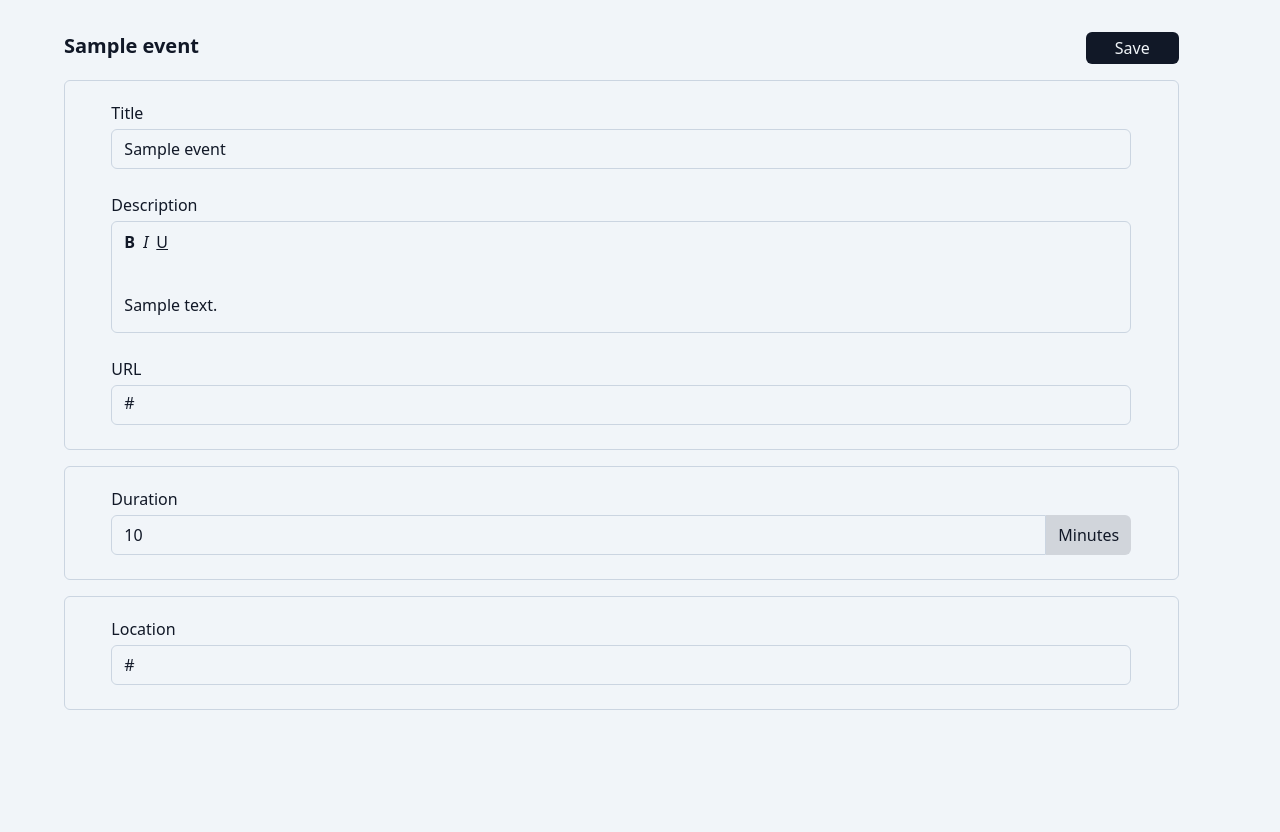
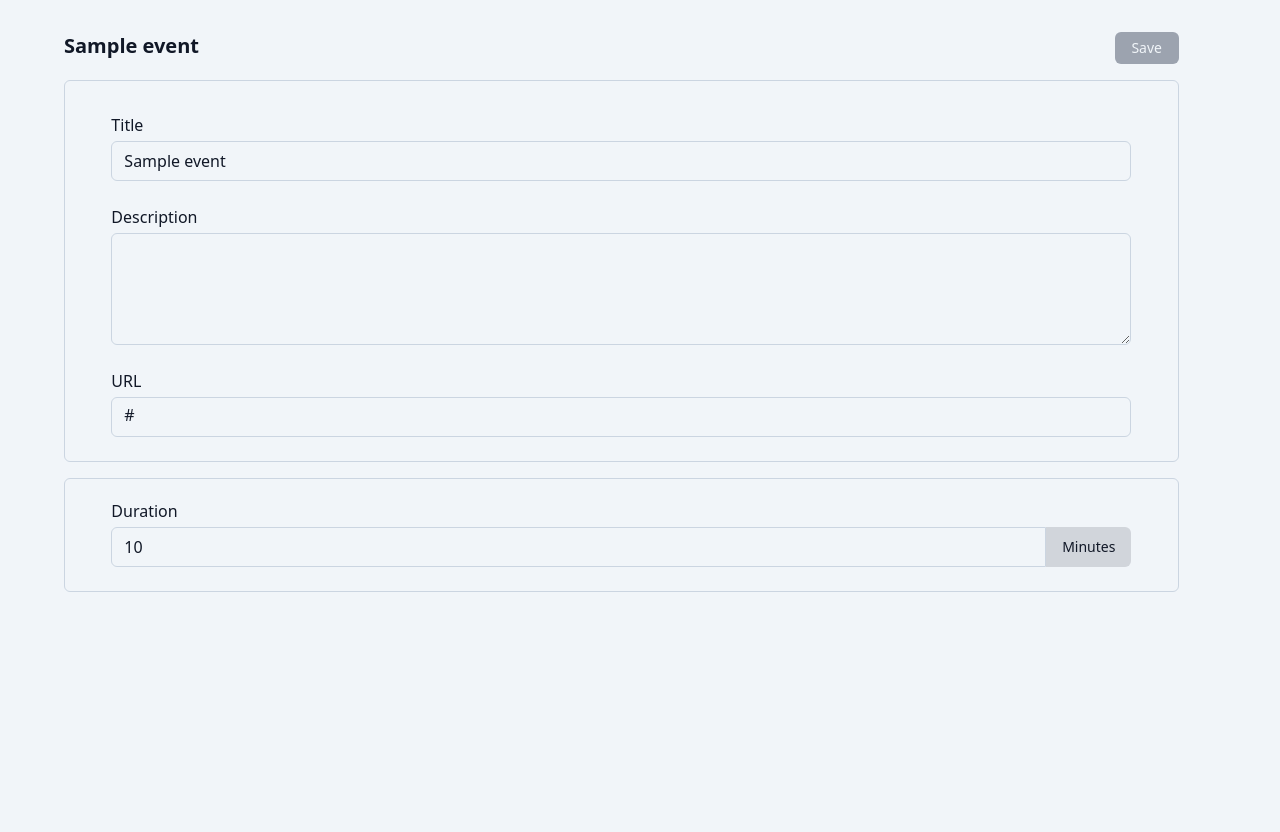
Before and after one commit to Agahan14/schedule, a FastAPI app: page /event/update/1 in a window 1280 px wide. Run offline with FastAPI, Linux system fonts and the light colour scheme; tables that the repository leaves empty hold one stand-in row (values such as "Sample post"); some libraries are stand-ins or nearby versions.

Commit message:
💩 Event templates modified

```diff
--- a/src/project/models/event.py
+++ b/src/project/models/event.py
@@ -11,7 +11,6 @@ from sqlalchemy import (
     Integer,
     String,
     desc,
-    asc,
     func,
     select,
     sql
@@ -46,8 +45,8 @@ class Event(MappedAsDataclass, Base, unsafe_hash=True):
         return (session.scalars(select(Event))).all()
 
     @staticmethod
-    def get_all_by_user_id(session: Session, user_id: int) -> Sequence[Event] | None:
-        return session.scalars((select(Event).where(Event.user_id == user_id)).order_by(Event.date)).all()
+    def get_all_by_user_id(session: Session, user_id: int, offset: int, limit: int) -> Sequence[Event] | None:
+        return session.scalars((select(Event).where(Event.user_id == user_id)).offset(offset).limit(limit).order_by(desc(Event.id))).all()
 
 
 class Booking(MappedAsDataclass, Base, unsafe_hash=True):
--- a/src/project/routers/event.py
+++ b/src/project/routers/event.py
@@ -1,26 +1,26 @@
 import os
 from typing import Annotated
-from fastapi import APIRouter, Depends, Request, Form, HTTPException
+from fastapi import APIRouter, Depends, Query, Request, Form, HTTPException
 from pydantic import BaseModel
 from starlette import status
 from starlette.responses import HTMLResponse, RedirectResponse
 from sqlalchemy.orm import Session
 from starlette.templating import Jinja2Templates
-from ..dependencies import get_db_session, get_current_user
+from ..dependencies import get_db_session, get_current_user, templates
 from ..models import Event
 
 
-current_dir = os.path.dirname(os.path.realpath(__file__))
-template_dir = os.path.join(current_dir, "..", "templates")
+# current_dir = os.path.dirname(os.path.realpath(__file__))
+# template_dir = os.path.join(current_dir, "..", "templates")
 
-templates = Jinja2Templates(directory=template_dir)
+# templates = Jinja2Templates(directory=template_dir)
 
 router = APIRouter(prefix="/event")
 
 
 @router.get("/create", tags=["event"], response_class=HTMLResponse)
 async def get_create_form(request: Request) -> HTMLResponse:
-    return templates.TemplateResponse("create_event.html", {"request": request})
+    return templates.TemplateResponse("event/create_event.html", {"request": request})
 
 
 @router.post("/create", tags=["event"], response_class=HTMLResponse)
@@ -52,21 +52,35 @@ async def create(
 
 
 @router.get("/", tags=["event"])
-async def events(request: Request, session: Session = Depends(get_db_session)):
+async def events(request: Request, page: int = Query(1, ge=1), session: Session = Depends(get_db_session)):
     current_user = get_current_user(request=request, session=session)
-    events = Event.get_all_by_user_id(session, current_user.id)
+
+    page_size = 5
+    offset = (page - 1) * page_size
+
+    page_range = range(1, 5)
+
+    events = Event.get_all_by_user_id(session, current_user.id, limit=page_size, offset=offset)
+
     if not current_user:
         raise HTTPException(status_code=401)
     return templates.TemplateResponse(
-        "event.html",
-        {"request": request, "events": events},
+        "event/event.html",
+        {"request": request,
+         "events": events,
+         "page": page,
+        "per_page": page_size,
+        "total_pages": 5,
+        "total_items":5,
+        "page_range": page_range
+           },
     )
 
 
 @router.get("/update/{event_id}", tags=["event"])
 async def get_update_form(request: Request, event_id: int, session: Session = Depends(get_db_session)):
     event = Event.get_by_id(session, event_id=event_id)
-    return templates.TemplateResponse("update_event.html", {"request": request, "event_id": event_id, "event": event})
+    return templates.TemplateResponse("event/update_event.html", {"request": request, "event_id": event_id, "event": event})
 
 
 @router.post("/update/{event_id}", tags=["event"], response_class=HTMLResponse)
@@ -85,20 +99,17 @@ async def event(
         raise HTTPException(status_code=401)
 
     event = Event.get_by_id(session, event_id=event_id)
-    if not event and event.user_id == current_user:
+    if not event or event.user_id == current_user:
         raise HTTPException(status_code=404, detail="Event not found.")
 
-    if title:
-        event.title = title
-    if description:
-        event.description = description
-    if url:
-        event.url = url
-    if duration:
-        event.duration = duration
+    fields_to_update = {"title": title, "description": description, "url": url, "duration": duration}
+
+    for field, value in fields_to_update.items():
+        if value is not None:
+            setattr(event, field, value)
 
     session.add(event)
     session.commit()
     session.refresh(event)
 
-    return RedirectResponse(url=f"/event/update/{event_id}", status_code=303)
+    return RedirectResponse(url="/event", status_code=303)
--- a/src/project/templates/update_event.html
+++ b/src/project/templates/event/update_event.html
@@ -9,22 +9,22 @@
     <body class="min-h-screen bg-slate-100 text-gray-900 dark:bg-gray-900 dark:text-gray-100">
         <form method="post" action="/event/update/{{ event_id }}" class="ml-16 mt-8 flex flex-col space-y-4">
             <div class="flex h-8 w-11/12 justify-between">
-                <div class="w-9/12">
+                <div class="w-10/12">
                     <header class="text-left">
                         <h1 class="text-xl font-semibold">{{ event.title }}</h1>
                     </header>
                 </div>
 
                 <div
-                    class="flex w-1/12 items-center justify-center rounded-md bg-gray-900 text-center dark:bg-slate-100"
+                    class="flex w-16 items-center justify-center rounded-md bg-gray-400 text-center dark:bg-slate-100 dark:hover:bg-gray-900 hover:bg-gray-900"
                 >
-                    <button type="submit" class="text-slate-100 dark:text-gray-900">Save</button>
+                    <button type="submit" class="text-slate-100 dark:text-gray-900 text-sm">Save</button>
                 </div>
             </div>
 
             <div class="rounded-m flex min-w-full flex-col">
                 <div class="flex w-11/12 flex-col space-y-6 rounded-md border border-slate-300 dark:border-slate-700">
-                    <div class="mx-auto mt-5 flex w-11/12 flex-col">
+                    <div class="mx-auto mt-8 flex w-11/12 flex-col">
                         <label for="title">Title</label>
                         <input
                             id="title"
@@ -37,26 +37,10 @@
                     <div class="mx-auto flex w-11/12 flex-col">
                         <label for="description">Description</label>
 
-                        <div
+                        <textarea
                             class="relative mt-1 flex h-28 flex-col rounded-md border border-slate-300 bg-slate-100 pl-3 pt-12 font-light dark:border-slate-700 dark:bg-gray-900"
                         >
-                            <div class="absolute top-2 flex space-x-2">
-                                <span class="cursor-pointer font-bold">B</span>
-                                <!-- Bold -->
-                                <span class="cursor-pointer italic">I</span>
-                                <!-- Italic -->
-                                <span class="cursor-pointer underline">U</span>
-                                <!-- Underline -->
-                            </div>
-
-                            <input
-                                id="description"
-                                name="description"
-                                class="h-3/4 bg-slate-100 pt-6 placeholder-gray-900 dark:bg-gray-900 dark:placeholder-slate-100"
-                                type="text"
-                                placeholder="{{ event.description }}"
-                            />
-                        </div>
+                        </textarea>
                     </div>
                     <div class="mx-auto flex w-11/12 flex-col">
                         <label for="url">URL</label>
@@ -85,7 +69,7 @@
                                 value="{{ event.duration }}"
                             />
                             <div
-                                class="mt-1 flex h-10 w-1/12 items-center justify-center rounded-r-md bg-gray-300 text-gray-900"
+                                class="mt-1 flex h-10 w-1/12 text-sm items-center justify-center rounded-r-md bg-gray-300 text-gray-900"
                             >
                                 Minutes
                             </div>
@@ -93,21 +77,6 @@
                     </div>
                 </div>
             </div>
-
-            <div class="flex min-w-full flex-col rounded-md">
-                <div class="flex w-11/12 flex-col space-y-6 rounded-md border border-slate-300 dark:border-slate-700">
-                    <div class="mx-auto mt-5 flex w-11/12 flex-col">
-                        <label for="location">Location</label>
-                        <input
-                            id="location"
-                            name="location"
-                            class="mb-6 mt-1 h-10 rounded-md border border-slate-300 bg-slate-100 pl-3 font-light placeholder-gray-900 dark:border-slate-700 dark:bg-gray-900 dark:placeholder-slate-100"
-                            type="text"
-                            placeholder="{{ event.location_url }}"
-                        />
-                    </div>
-                </div>
-            </div>
         </form>
     </body>
 </html>
```
Also changed, not shown: src/project/templates/event/create_event.html (renamed from src/project/templates/create_event.html, +10 -8 lines), src/project/templates/event/event.html (renamed from src/project/templates/event.html, +36 -8 lines).
